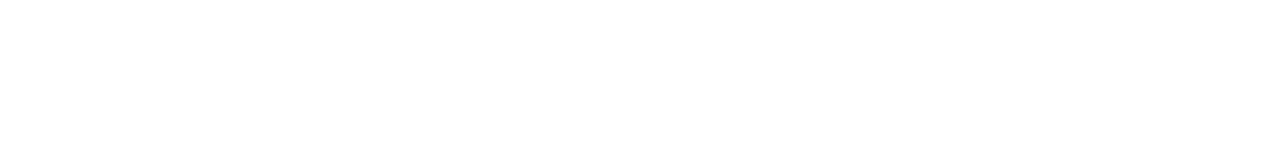
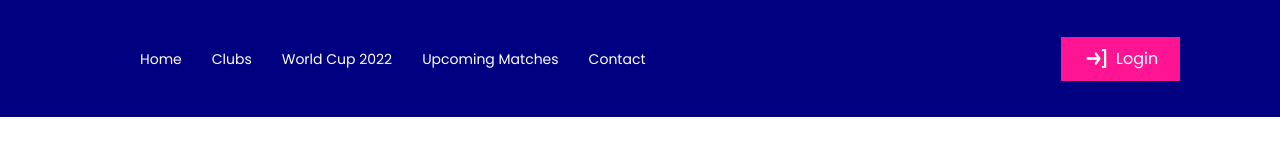
Before and after one commit to shohan-pherones/responsive-football-css3, a plain HTML site: page index.html in a window 1280 px wide. Drawn offline with Linux system fonts and the light colour scheme.

Commit message:
navbar added

```diff
--- a/index.html
+++ b/index.html
@@ -19,5 +19,26 @@
       crossorigin="anonymous"
     ></script>
   </head>
-  <body></body>
+  <body>
+    <header>
+      <!-- navbar -->
+      <section class="container">
+        <nav>
+          <div class="nav-menus">
+            <ul>
+              <li><a href="">Home</a></li>
+              <li><a href="">Clubs</a></li>
+              <li><a href="">World Cup 2022</a></li>
+              <li><a href="">Upcoming Matches</a></li>
+              <li><a href="">Contact</a></li>
+            </ul>
+          </div>
+          <div class="nav-button">
+            <img src="./images/Social Icons/login.png" alt="" />
+            <p>Login</p>
+          </div>
+        </nav>
+      </section>
+    </header>
+  </body>
 </html>
--- a/style.css
+++ b/style.css
@@ -8,3 +8,50 @@ body {
   padding: 0;
   box-sizing: border-box;
 }
+
+.container {
+  background-color: navy;
+  padding: 30px 100px;
+}
+
+/* navbar styles */
+nav {
+  display: flex;
+  justify-content: space-between;
+  align-items: center;
+}
+
+.nav-menus ul {
+  display: flex;
+}
+
+.nav-menus ul li {
+  list-style: none;
+}
+
+.nav-menus ul li a {
+  text-decoration: none;
+  color: white;
+  font-size: 14px;
+  margin-right: 30px;
+}
+
+.nav-button {
+  display: flex;
+  height: 30px;
+  background-color: deeppink;
+  justify-content: center;
+  align-items: center;
+  padding: 7px 12px;
+  cursor: pointer;
+}
+
+.nav-button img {
+  width: 30%;
+}
+
+.nav-button p {
+  color: white;
+  margin: 0;
+  margin-left: 5px;
+}
```
